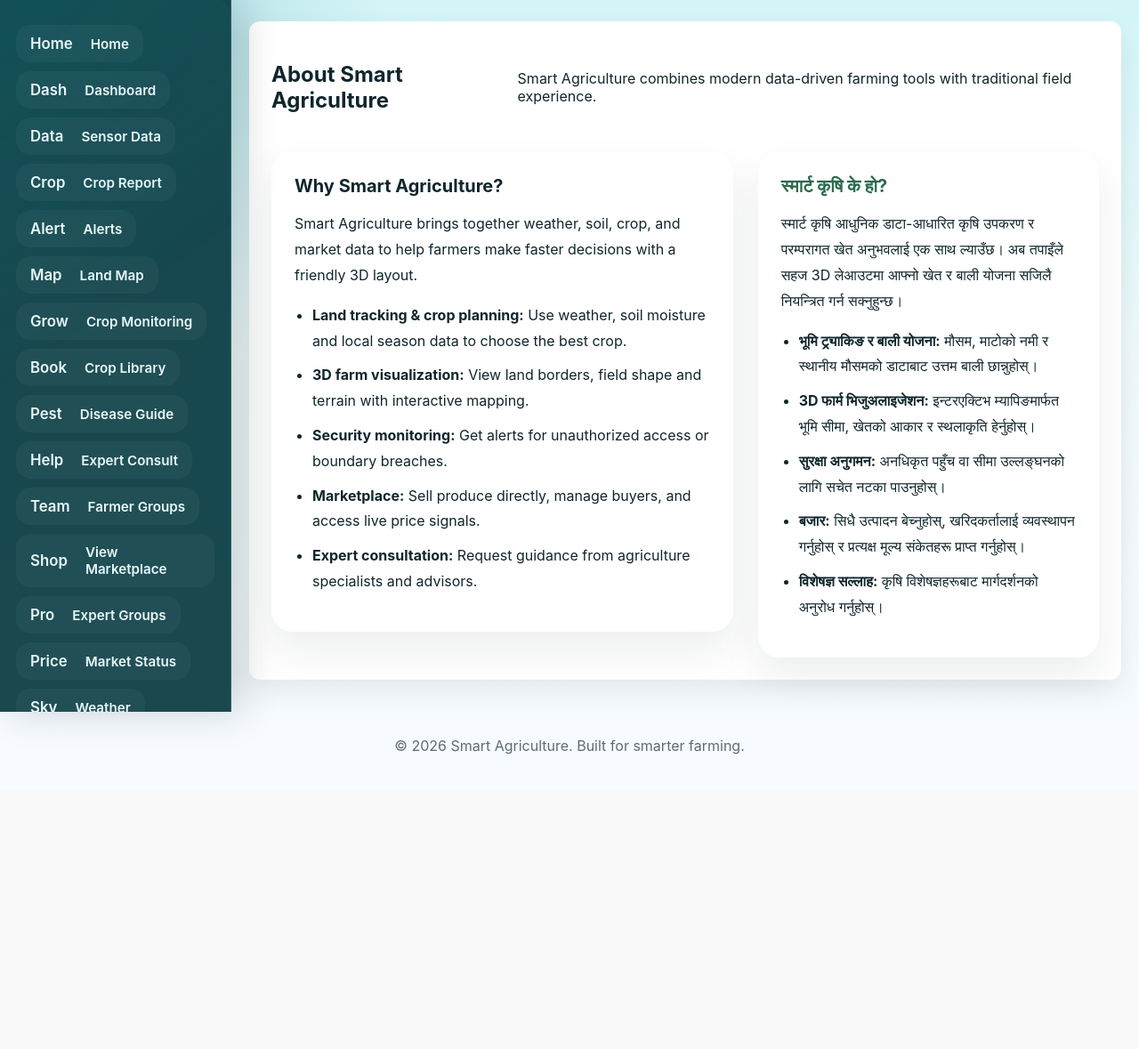
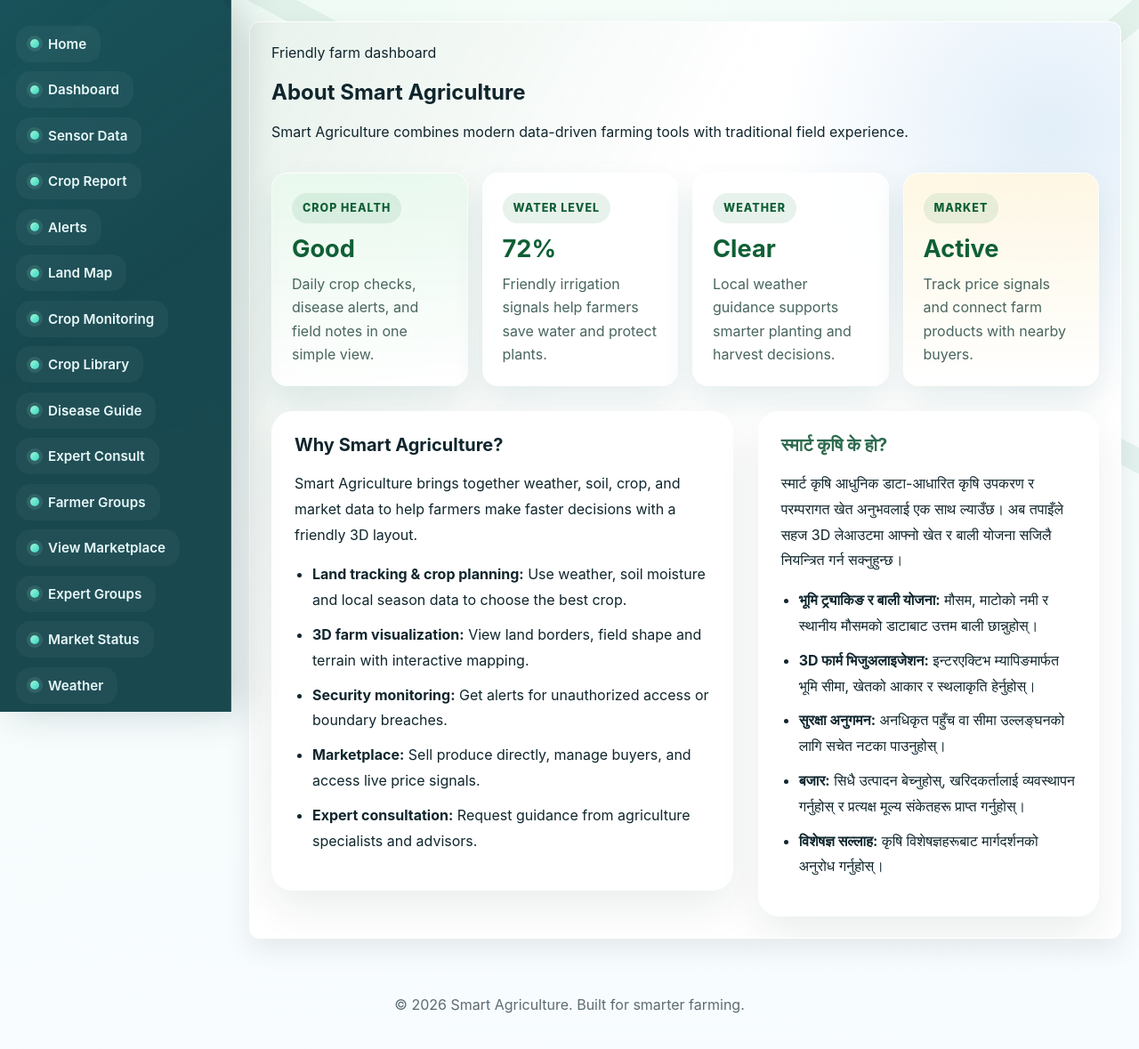
Before and after one commit to Roshan4388/smart_agriculture, a PHP site: page /about.php in a window 1280 px wide. Shown: the whole page at 89% size. Before the commit the page ends 848 px from the top, so only its background shows below. Run offline with PHP 8.4, Linux system fonts and the light colour scheme.

Commit message:
add code

```diff
--- a/about.php
+++ b/about.php
@@ -13,13 +13,39 @@ $config = require __DIR__ . '/includes/config.php';
     <link rel="stylesheet" href="assets/css/responsive.css">
 </head>
 
-<body>
+<body class="friendly-farm-bg">
     <?php include __DIR__ . '/includes/navbar.php'; ?>
     <main class="dashboard-page home-page">
-        <section class="dashboard-section panel-3d">
+        <section class="dashboard-section panel-3d about-friendly-hero">
             <div class="section-header">
-                <h1>About Smart Agriculture</h1>
-                <p>Smart Agriculture combines modern data-driven farming tools with traditional field experience.</p>
+                <div>
+                    <span class="eyebrow">Friendly farm dashboard</span>
+                    <h1>About Smart Agriculture</h1>
+                    <p>Smart Agriculture combines modern data-driven farming tools with traditional field experience.</p>
+                </div>
+            </div>
+
+            <div class="friendly-dashboard">
+                <article class="friendly-dashboard-card harvest-card">
+                    <span class="dashboard-label">Crop Health</span>
+                    <strong>Good</strong>
+                    <p>Daily crop checks, disease alerts, and field notes in one simple view.</p>
+                </article>
+                <article class="friendly-dashboard-card water-card">
+                    <span class="dashboard-label">Water Level</span>
+                    <strong>72%</strong>
+                    <p>Friendly irrigation signals help farmers save water and protect plants.</p>
+                </article>
+                <article class="friendly-dashboard-card weather-card">
+                    <span class="dashboard-label">Weather</span>
+                    <strong>Clear</strong>
+                    <p>Local weather guidance supports smarter planting and harvest decisions.</p>
+                </article>
+                <article class="friendly-dashboard-card market-card">
+                    <span class="dashboard-label">Market</span>
+                    <strong>Active</strong>
+                    <p>Track price signals and connect farm products with nearby buyers.</p>
+                </article>
             </div>
 
             <div class="content-grid">
--- a/assets/css/style.css
+++ b/assets/css/style.css
@@ -1088,8 +1088,17 @@ body {
 }
 
 .main-nav .nav-icon {
-  margin-right: 10px;
-  font-size: 1.05rem;
+  flex: 0 0 10px;
+  width: 10px;
+  height: 10px;
+  margin-right: 0;
+  border-radius: 999px;
+  background: linear-gradient(135deg, #9ff7d5, #37d6c6);
+  box-shadow: 0 0 0 4px rgba(157, 247, 213, 0.12);
+  color: transparent;
+  font-size: 0;
+  line-height: 0;
+  overflow: hidden;
 }
 
 .secondary-link {
@@ -1467,3 +1476,109 @@ body {
 .section-details a.btn-secondary {
   display: inline-block;
 }
+
+.friendly-farm-bg {
+  background:
+    linear-gradient(rgba(245, 253, 249, 0.86), rgba(248, 252, 255, 0.92)),
+    radial-gradient(circle at 18% 16%, rgba(55, 151, 109, 0.24), transparent 28%),
+    radial-gradient(circle at 88% 8%, rgba(49, 141, 183, 0.18), transparent 24%),
+    linear-gradient(135deg, #dff5e9 0%, #f4fbf8 48%, #eaf7ff 100%);
+}
+
+.friendly-farm-bg::before {
+  content: "";
+  position: fixed;
+  inset: 0;
+  z-index: -1;
+  pointer-events: none;
+  background:
+    linear-gradient(140deg, transparent 0 57%, rgba(37, 128, 78, 0.08) 57% 59%, transparent 59%),
+    linear-gradient(28deg, transparent 0 64%, rgba(27, 126, 90, 0.08) 64% 66%, transparent 66%);
+}
+
+.about-friendly-hero {
+  position: relative;
+  overflow: hidden;
+}
+
+.about-friendly-hero::before {
+  content: "";
+  position: absolute;
+  inset: 0;
+  z-index: 0;
+  background:
+    linear-gradient(120deg, rgba(31, 127, 69, 0.1), transparent 38%),
+    radial-gradient(circle at 92% 12%, rgba(29, 126, 208, 0.13), transparent 24%);
+  pointer-events: none;
+}
+
+.about-friendly-hero > * {
+  position: relative;
+  z-index: 1;
+}
+
+.friendly-dashboard {
+  display: grid;
+  grid-template-columns: repeat(auto-fit, minmax(190px, 1fr));
+  gap: 16px;
+  margin: 18px 0 28px;
+}
+
+.friendly-dashboard-card {
+  min-height: 190px;
+  padding: 22px;
+  border-radius: 18px;
+  border: 1px solid rgba(255, 255, 255, 0.72);
+  background: rgba(255, 255, 255, 0.82);
+  box-shadow: 0 18px 36px rgba(13, 82, 80, 0.1);
+  backdrop-filter: blur(16px);
+  transition:
+    transform 0.24s ease,
+    box-shadow 0.24s ease;
+}
+
+.friendly-dashboard-card:hover {
+  transform: translateY(-5px);
+  box-shadow: 0 26px 50px rgba(13, 82, 80, 0.14);
+}
+
+.friendly-dashboard-card strong {
+  display: block;
+  margin: 12px 0 10px;
+  font-size: clamp(1.7rem, 2vw, 2.2rem);
+  color: #0f5f35;
+}
+
+.friendly-dashboard-card p {
+  margin: 0;
+  color: #48655e;
+  line-height: 1.65;
+}
+
+.dashboard-label {
+  display: inline-flex;
+  align-items: center;
+  min-height: 34px;
+  padding: 7px 12px;
+  border-radius: 999px;
+  background: rgba(31, 127, 69, 0.1);
+  color: #0f5f35;
+  font-size: 0.78rem;
+  font-weight: 800;
+  letter-spacing: 0.08em;
+  text-transform: uppercase;
+}
+
+.harvest-card {
+  background: linear-gradient(180deg, rgba(232, 248, 237, 0.92), rgba(255, 255, 255, 0.86));
+}
+
+.market-card {
+  background: linear-gradient(180deg, rgba(255, 247, 225, 0.92), rgba(255, 255, 255, 0.86));
+}
+
+@media (max-width: 680px) {
+  .friendly-dashboard-card {
+    min-height: auto;
+  }
+}
```
Also changed, not shown: settings.php (+44 -14 lines).
